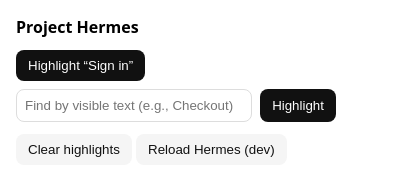
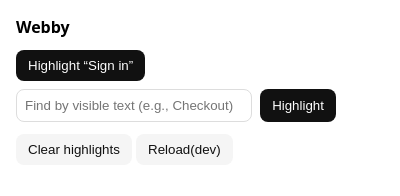
Before and after one commit to locxn/Project-Webby, a browser extension: page src/popup/popup.html in a window 400 px wide. Drawn offline with Linux system fonts and the light colour scheme.

Commit message:
renamed project

```diff
--- a/src/popup/popup.html
+++ b/src/popup/popup.html
@@ -8,14 +8,14 @@
   </head>
   <body>
     <main>
-      <h1>Project Hermes</h1>
+      <h1>Webby</h1>
       <button id="btn-signin">Highlight “Sign in”</button>
       <div class="row">
         <input id="by-text" placeholder="Find by visible text (e.g., Checkout)" />
         <button id="btn-by-text">Highlight</button>
       </div>
       <button id="btn-clear" class="ghost">Clear highlights</button>
-      <button id="reload-ext" class="ghost">Reload Hermes (dev)</button>
+      <button id="reload-ext" class="ghost">Reload(dev)</button>
       <script>
       document.getElementById('reload-ext')?.addEventListener('click', () => {
         chrome.runtime.reload();
```
